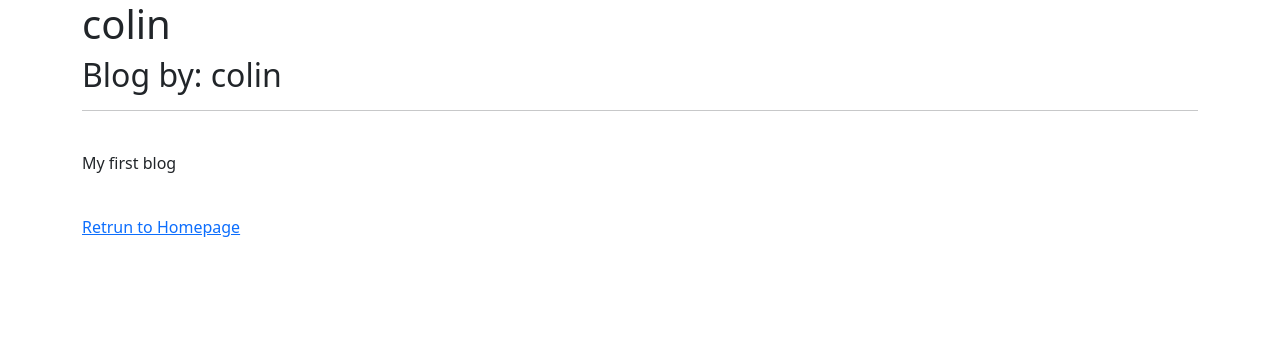
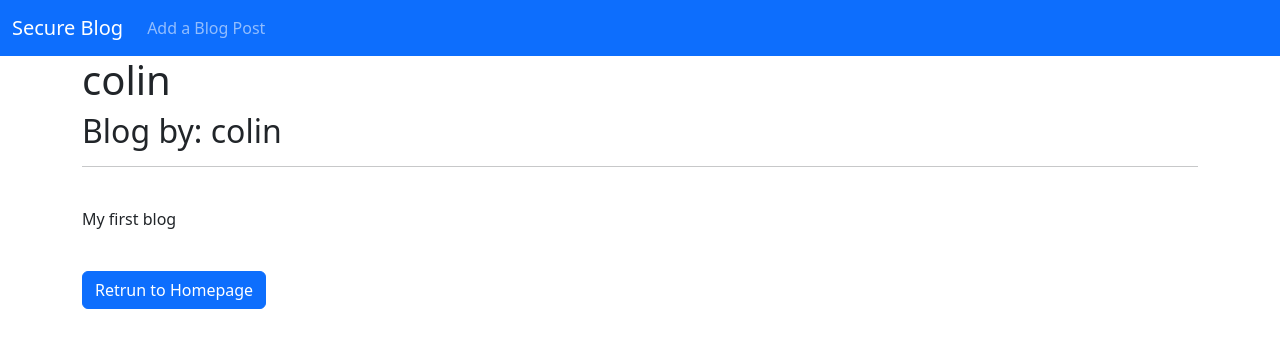
Before and after one commit to colinshaw1/secure-blog, a Django app: page /blog/1 in a window 1280 px wide. Shown: the top 348 px of the page. Run offline with Django 3.2, Linux system fonts and the light colour scheme; data comes from the database, SQL or seed files in the repository.

Commit message:
add block titles to pages

```diff
--- a/secure_app/blog/templates/base.html
+++ b/secure_app/blog/templates/base.html
@@ -3,11 +3,30 @@
   <head>
     <meta charset="utf-8">
     <meta name="viewport" content="width=device-width, initial-scale=1">
-    <title>Secure Blog</title>
+    <title>{% block title %}Secure Blog {% endblock %}</title>
     <link href="https://cdn.jsdelivr.net/npm/bootstrap@5.3.0-alpha1/dist/css/bootstrap.min.css" rel="stylesheet" integrity="sha384-GLhlTQ8iRABdZLl6O3oVMWSktQOp6b7In1Zl3/Jr59b6EGGoI1aFkw7cmDA6j6gD" crossorigin="anonymous">
   </head>
   <body>
+    <!-- bootstrap navbar -->
+    <nav class="navbar navbar-expand-lg bg-body-tertiarynav bg-primary" data-bs-theme="dark"">
+        <div class="container-fluid">
+          <a class="navbar-brand" href="{% url 'home' %}">Secure Blog</a>
+          <button class="navbar-toggler" type="button" data-bs-toggle="collapse" data-bs-target="#navbarSupportedContent" aria-controls="navbarSupportedContent" aria-expanded="false" aria-label="Toggle navigation">
+            <span class="navbar-toggler-icon"></span>
+          </button>
+          <div class="collapse navbar-collapse" id="navbarSupportedContent">
+            <ul class="navbar-nav me-auto mb-2 mb-lg-0">
+              <li class="nav-item">
+                <a class="nav-link" href="#">Add a Blog Post</a>
+              </li>
+
+            </ul>
+
+          </div>
+        </div>
+      </nav>
     <div class="container">
+
     <!--  add embedded Django for what is rendered on each page of the blog -->
     {% block content %}
 
--- a/secure_app/blog/templates/blogpost.html
+++ b/secure_app/blog/templates/blogpost.html
@@ -1,4 +1,5 @@
 {% extends 'base.html' %}
+{% block title %}{{ post.title }} {% endblock %}
 <!--  add embedded Django for what is rendered on each page of the blog -->
 {% block content %}
 
@@ -10,5 +11,5 @@
 
 
 <br>
-<a href="{% url 'home' %}">Retrun to Homepage</a>
+<a href="{% url 'home' %}" class="btn btn-primary">Retrun to Homepage</a>
 {% endblock %}
```
